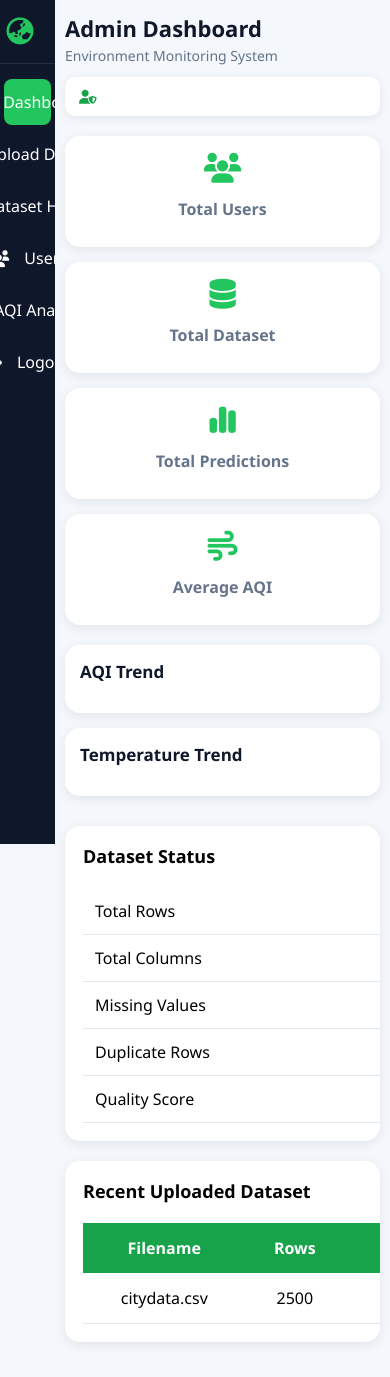
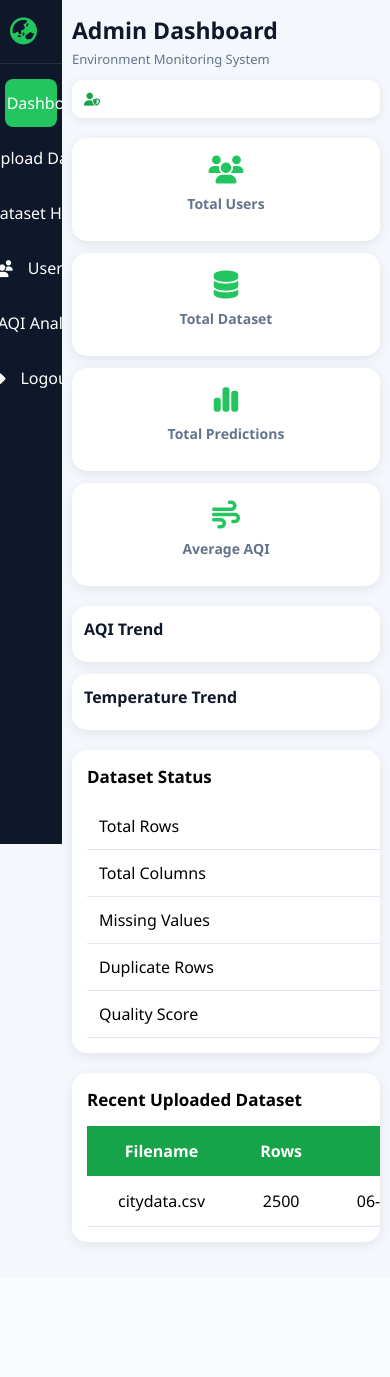
Before and after one commit to sahilthakur4528-cyber/ENVIRONMENT_MONITOR, a Flask app: template templates/admin_dashboard.html in a window 390 px wide. After the commit the page ends 1247 px from the top, so only its background shows below. Run offline with Flask 3, Linux system fonts and the light colour scheme; the template is opened without the code that fills it, so the values that code supplies are empty; parts of the project's set-up code (start-up, migrations or seed data) failed here and were passed over.

Commit message:
Update admin.css

```diff
--- a/static/css/admin.css
+++ b/static/css/admin.css
@@ -389,159 +389,225 @@
    MOBILE
 ========================================== */
 
+/* ==========================================
+   MOBILE RESPONSIVE
+========================================== */
+
 @media (max-width: 600px) {
+
+    html,
+    body {
+        width: 100%;
+        max-width: 100%;
+        overflow-x: hidden;
+    }
 
     body {
         display: block;
     }
 
-    /* -------------------------------
-       Mobile Sidebar
-    -------------------------------- */
+    /* =========================
+       SIDEBAR
+    ========================= */
 
     .sidebar {
-        width: 64px;
+        width: 62px;
         height: 100vh;
-
         position: fixed;
-
         left: 0;
         top: 0;
+        overflow-x: hidden;
     }
 
     .logo {
+        width: 62px;
         padding: 18px 5px;
+        justify-content: center;
     }
 
     .logo i {
         font-size: 27px;
     }
 
+    .logo h2,
+    .logo p {
+        display: none;
+    }
+
     .sidebar ul {
+        width: 100%;
         margin-top: 15px;
     }
 
     .sidebar ul li {
-        margin: 7px 6px;
+        width: calc(100% - 10px);
+        margin: 7px 5px;
     }
 
     .sidebar ul li a {
+        width: 100%;
         padding: 13px 5px;
+        justify-content: center;
         border-radius: 8px;
     }
 
+    .sidebar ul li a span {
+        display: none;
+    }
+
     .sidebar ul li a i {
+        margin: 0;
         font-size: 17px;
     }
 
-    /* -------------------------------
-       Main Content
-    -------------------------------- */
+
+    /* =========================
+       MAIN CONTENT
+    ========================= */
 
     .main-content {
-        margin-left: 64px;
-
-        width: calc(100% - 64px);
-
-        padding: 18px 14px;
-
+        margin-left: 62px;
+        width: calc(100% - 62px);
+        max-width: calc(100% - 62px);
         min-width: 0;
+        padding: 16px 10px;
     }
 
-    /* -------------------------------
-       Header
-    -------------------------------- */
+
+    /* =========================
+       HEADER
+    ========================= */
 
     header {
+        width: 100%;
         flex-direction: column;
-
         align-items: flex-start;
-
         gap: 12px;
-
         margin-bottom: 20px;
     }
 
     header h1 {
-        font-size: 25px;
-
-        line-height: 1.2;
+        width: 100%;
+        font-size: 23px;
+        line-height: 1.25;
+        word-break: break-word;
     }
 
     header p {
-        font-size: 14px;
+        font-size: 13px;
+        line-height: 1.4;
     }
 
     .admin-profile {
         width: 100%;
-
-        padding: 10px 14px;
-
-        font-size: 14px;
+        max-width: 100%;
+        padding: 10px 12px;
+        font-size: 13px;
+        white-space: normal;
     }
 
-    /* -------------------------------
-       Cards
-    -------------------------------- */
+
+    /* =========================
+       CARDS
+    ========================= */
 
     .cards {
+        width: 100%;
+        display: grid;
         grid-template-columns: 1fr;
-
-        gap: 15px;
-
+        gap: 12px;
         margin-bottom: 20px;
     }
 
     .card {
-        padding: 20px;
+        width: 100%;
+        min-width: 0;
+        padding: 18px 12px;
+    }
+
+    .card i {
+        font-size: 28px;
+        margin-bottom: 10px;
+    }
+
+    .card h4 {
+        font-size: 14px;
     }
 
     .card h2 {
-        font-size: 25px;
+        font-size: 24px;
     }
 
-    .card i {
-        font-size: 30px;
-    }
 
-    /* -------------------------------
-       Charts
-    -------------------------------- */
+    /* =========================
+       CHARTS
+    ========================= */
 
     .charts {
+        width: 100%;
+        display: grid;
         grid-template-columns: 1fr;
-
-        gap: 15px;
+        gap: 12px;
+        margin-bottom: 20px;
     }
 
     .chart-box {
+        width: 100%;
+        min-width: 0;
+        padding: 12px;
+        overflow: hidden;
+    }
+
+    .chart-box h3 {
+        font-size: 16px;
+        margin-bottom: 10px;
+    }
+
+    .chart-box .plotly-graph-div {
+        width: 100% !important;
+        max-width: 100% !important;
+    }
+
+
+    /* =========================
+       DATASET STATUS
+    ========================= */
+
+    .status-box {
+        width: 100%;
         padding: 15px;
-
-        width: 100%;
-
+        margin-bottom: 20px;
         overflow-x: auto;
     }
 
-    .chart-box h3 {
+    .status-box h3 {
         font-size: 17px;
+        margin-bottom: 15px;
     }
 
-    /* -------------------------------
-       Dataset
-    -------------------------------- */
+    .status-box table {
+        min-width: 450px;
+    }
 
-    .status-box,
+
+    /* =========================
+       RECENT UPLOAD
+    ========================= */
+
     .recent {
-        padding: 18px;
-
+        width: 100%;
+        padding: 15px;
         margin-bottom: 20px;
-
         overflow-x: auto;
     }
 
-    .status-box h3,
     .recent h3 {
-        font-size: 18px;
+        font-size: 17px;
+        margin-bottom: 15px;
+    }
+
+    .recent table {
+        min-width: 550px;
     }
 }
 
@@ -549,36 +615,102 @@
    SMALL MOBILE
 ========================================== */
 
+@/* ==========================================
+   VERY SMALL MOBILE
+========================================== */
+
 @media (max-width: 400px) {
 
     .sidebar {
-        width: 55px;
+        width: 52px;
     }
 
-    .main-content {
-        margin-left: 55px;
-        width: calc(100% - 55px);
+    .logo {
+        width: 52px;
+        padding: 16px 3px;
+    }
 
-        padding: 15px 10px;
+    .logo i {
+        font-size: 24px;
     }
 
     .sidebar ul li {
+        width: calc(100% - 8px);
         margin: 6px 4px;
     }
 
     .sidebar ul li a {
-        padding: 12px 4px;
+        padding: 11px 2px;
     }
 
+    .sidebar ul li a i {
+        font-size: 16px;
+    }
+
+
+    .main-content {
+        margin-left: 52px;
+        width: calc(100% - 52px);
+        max-width: calc(100% - 52px);
+        padding: 13px 8px;
+    }
+
+
     header h1 {
+        font-size: 20px;
+    }
+
+    header p {
+        font-size: 12px;
+    }
+
+    .admin-profile {
+        padding: 9px 10px;
+        font-size: 12px;
+    }
+
+
+    .cards {
+        gap: 10px;
+    }
+
+    .card {
+        padding: 15px 10px;
+    }
+
+    .card i {
+        font-size: 25px;
+    }
+
+    .card h4 {
+        font-size: 13px;
+    }
+
+    .card h2 {
         font-size: 22px;
     }
 
-    .card {
-        padding: 17px;
+
+    .charts {
+        gap: 10px;
     }
 
-    .card h2 {
-        font-size: 23px;
+    .chart-box {
+        padding: 10px;
+    }
+
+    .chart-box h3 {
+        font-size: 15px;
+    }
+
+
+    .status-box,
+    .recent {
+        padding: 12px;
+    }
+
+    .status-box h3,
+    .recent h3 {
+        font-size: 16px;
     }
 }
```
